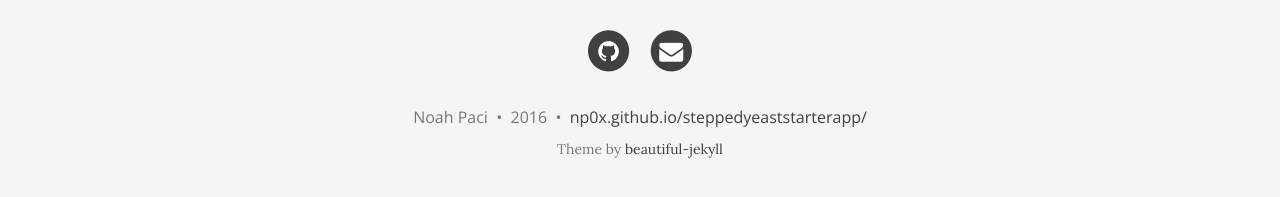
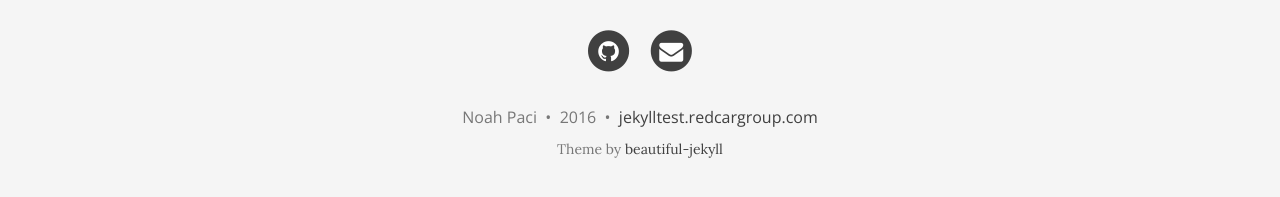
Before and after one commit to np0x/jekyll_test, a Jekyll site: the page built from index.html, in a window 1280 px wide and 1197 px high. Shown: the part 987-1184 px from the top of the window. Built offline with Jekyll 4.4.1, drawn with Linux system fonts in a browser that asks for light colours; nearby versions of some CDN libraries; the list of posts is cut into pages by our own code.

Commit message:
incr commit

```diff
--- a/_config.yml
+++ b/_config.yml
@@ -59,7 +59,7 @@ footer-links-active:
 
 # How to display the link to the website in the footer
 # Remove this if you don't want a link in the footer
-url-pretty: "np0x.github.io/steppedyeaststarterapp/"  # eg. "deanattali.com/beautiful-jekyll"
+url-pretty: "jekylltest.redcargroup.com"  # eg. "deanattali.com/beautiful-jekyll"
 
 # --- Misc --- #
 
```
